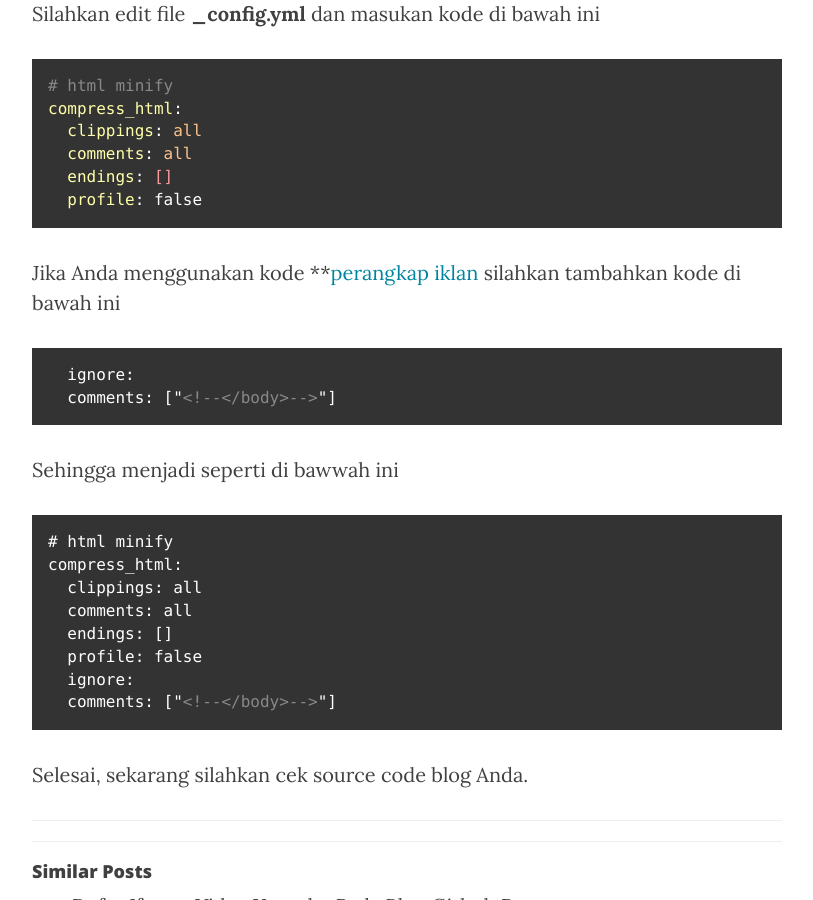
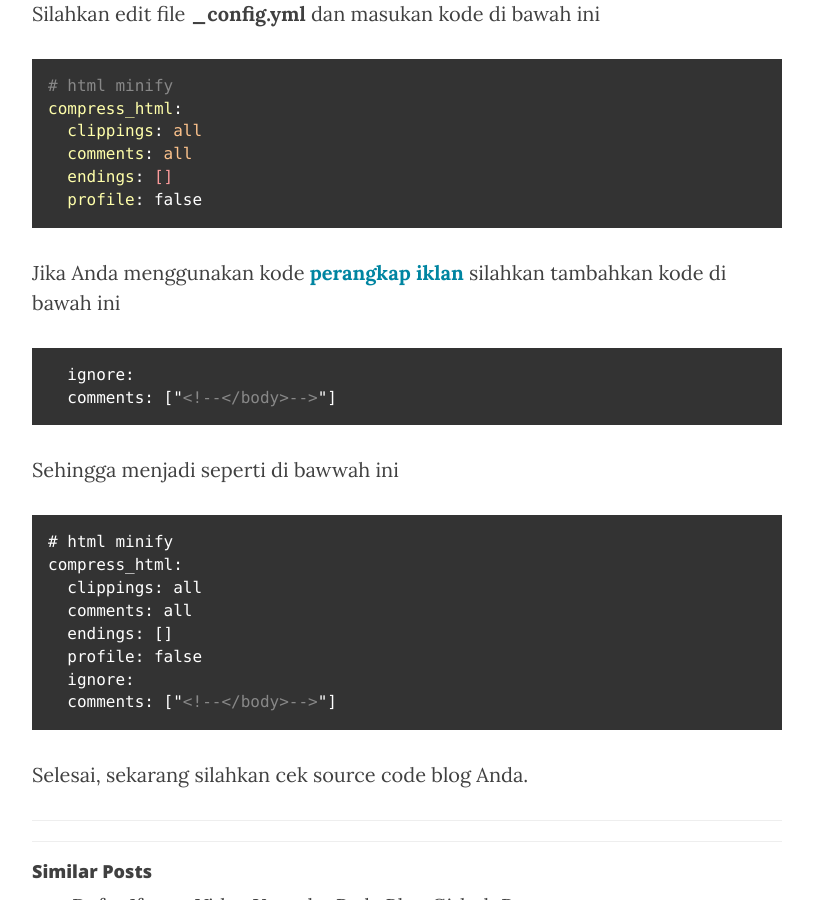
Before and after one commit to KompiAjaib/kompiajaib.github.io, a Jekyll site: the page built from _posts/2016-06-10-compress-html-github-pages.markdown, in a window 1280 px wide and 900 px high, scrolled down 1463 px. Shown: the whole window, without its empty margins (233-1046 px from the left). Built offline with Jekyll 4.4.1, drawn with Linux system fonts in a browser that asks for light colours; nearby versions of some CDN libraries; comment, search, counter and statistics services are not loaded.

````diff
--- a/_posts/2016-06-10-compress-html-github-pages.markdown
+++ b/_posts/2016-06-10-compress-html-github-pages.markdown
@@ -43,7 +43,7 @@ compress_html:
   profile: false
 ```
 
-Jika Anda menggunakan kode **[perangkap iklan](http://kompiajaib.github.io/perangkap-iklan/ "perangkap iklan"){: target="_blank"} silahkan tambahkan kode di bawah ini
+Jika Anda menggunakan kode **[perangkap iklan](http://kompiajaib.github.io/perangkap-iklan/ "perangkap iklan"){: target="_blank"}** silahkan tambahkan kode di bawah ini
 
 ```
   ignore:
````
